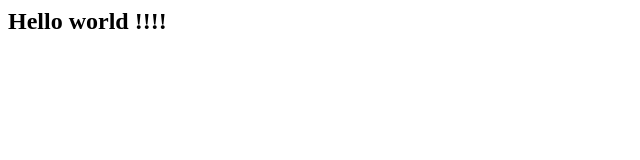
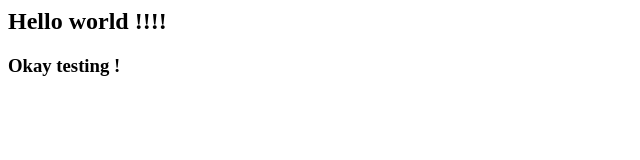
Before and after one commit to dhanushrandom/FirstRepo, a plain HTML site: page index.html in a window 1280 px wide. Shown: the whole page, without its empty margins (0-640 px from the left). Drawn offline with Linux system fonts and the light colour scheme.

Commit message:
Update index.html

```diff
--- a/index.html
+++ b/index.html
@@ -6,5 +6,6 @@
 </head>
 <body>
     <h2>Hello world !!!!</h2>
+    <h3>Okay testing !</h3>
 </body>
 </html>
```
